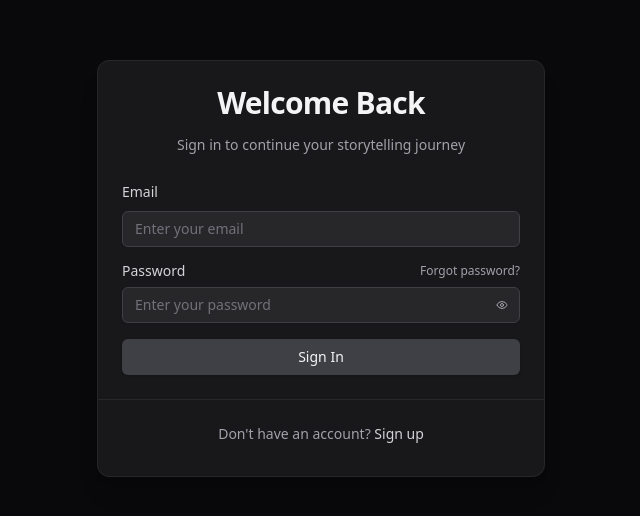
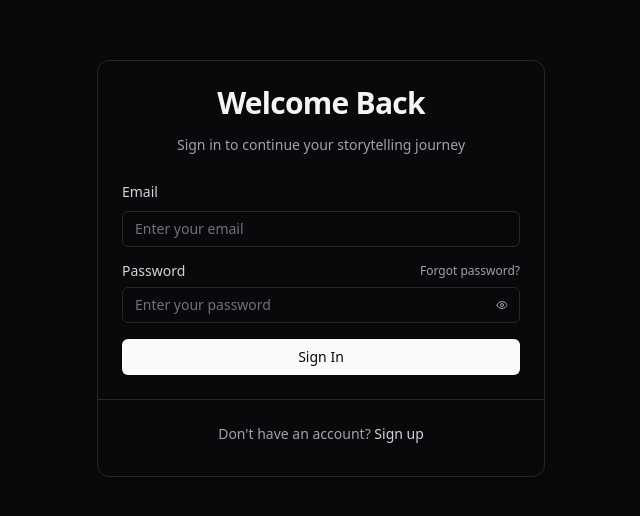
Before and after one commit to kunalPisolkar24/blogApp, a React (Vite) app in the folder frontend/: page /signin in a window 1280 px wide. Shown: the part 132-648 px from the top of the page, without its empty margins (319-959 px from the left). Built offline with nearby package versions, Linux system fonts and the light colour scheme.

Commit message:
changed colors for signin

```diff
--- a/frontend/src/components/auth/Signin.tsx
+++ b/frontend/src/components/auth/Signin.tsx
@@ -108,7 +108,7 @@ export const Signin = () => {
 
   return (
     <div className="flex min-h-screen items-center justify-center p-4 bg-zinc-950">
-      <Card className="w-full max-w-md border-zinc-800 bg-zinc-900 shadow-xl">
+      <Card className="w-full max-w-md border-zinc-800 bg-zinc-950 shadow-xl">
         <CardHeader className="space-y-1">
           <CardTitle className="md:text-3xl text-2xl text-center font-bold tracking-tight text-zinc-100">Welcome Back</CardTitle>
           <CardDescription className="text-zinc-400 text-center pt-[10px]">
@@ -128,7 +128,7 @@ export const Signin = () => {
                 placeholder="Enter your email"
                 value={formData.email}
                 onChange={handleChange}
-                className={`bg-zinc-800 border-zinc-700 text-zinc-100 placeholder:text-zinc-500 focus:border-zinc-500 focus:ring-zinc-500 ${
+                className={`bg-zinc-950 border-zinc-800 text-zinc-100 placeholder:text-zinc-500 focus:border-zinc-500 focus:ring-zinc-500 ${
                   errors.email ? "border-red-500" : ""
                 }`}
               />
@@ -156,7 +156,7 @@ export const Signin = () => {
                   placeholder="Enter your password"
                   value={formData.password}
                   onChange={handleChange}
-                  className={`bg-zinc-800 border-zinc-700 text-zinc-100 placeholder:text-zinc-500 focus:border-zinc-500 focus:ring-zinc-500 pr-10 ${
+                  className={`bg-zinc-950 border-zinc-800 text-zinc-100 placeholder:text-zinc-500 focus:border-zinc-500 focus:ring-zinc-500 pr-10 ${
                     errors.password ? "border-red-500" : ""
                   }`}
                 />
@@ -176,7 +176,7 @@ export const Signin = () => {
 
             <Button
               type="submit"
-              className="w-full bg-zinc-700 hover:bg-zinc-600 text-zinc-100 mt-6 transition-all duration-200 transform hover:scale-[1.02]"
+              className="w-full bg-zinc-50 hover:bg-zinc-200 text-zinc-950 mt-6 transition-all duration-200 transform hover:scale-[1.02]"
               disabled={isLoading}
             >
               {isLoading ? (
```
